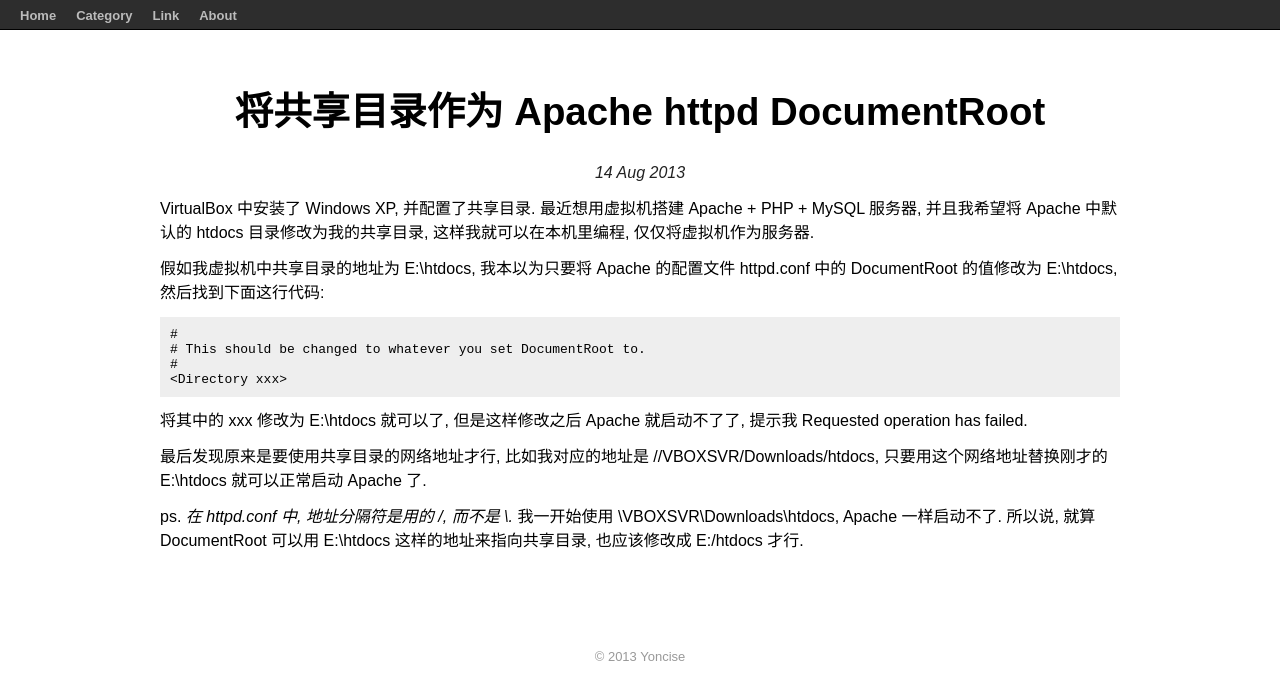
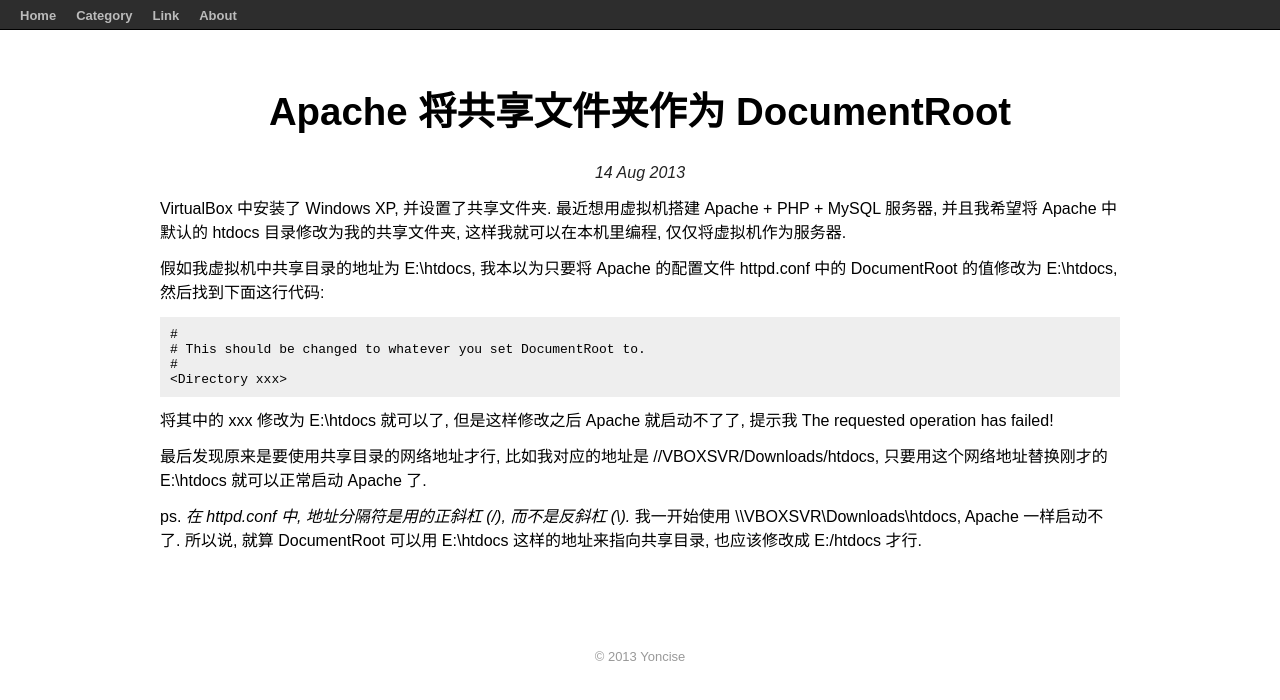
Before and after one commit to yoncise/yoncise.github.io, a Jekyll site: the page built from _posts/2013-08-14-Apache-将共享文件夹作为-DocumentRoot.md, in a window 1280 px wide. Shown: the top 700 px of the page. Built offline with Jekyll 4.4.1, drawn with Linux system fonts in a browser that asks for light colours; Markdown is read by kramdown in place of the engine named in the settings; comment, search, counter and statistics services are not loaded.

Commit message:
new post

```diff
--- a/_posts/2013-08-14-将共享目录作为-Apache-httpd-DocumentRoot.md
+++ b/_posts/2013-08-14-Apache-将共享文件夹作为-DocumentRoot.md
@@ -1,10 +1,11 @@
 ---
 layout: post
-title: 将共享目录作为 Apache httpd DocumentRoot
+title: Apache 将共享文件夹作为 DocumentRoot
 category: notes
+modified: 2013-08-15
 ---
-VirtualBox 中安装了 Windows XP, 并配置了共享目录. 最近想用虚拟机搭建 Apache + PHP + MySQL 服务器,
-并且我希望将 Apache 中默认的 htdocs 目录修改为我的共享目录, 这样我就可以在本机里编程, 仅仅将虚拟机作为服务器.
+VirtualBox 中安装了 Windows XP, 并设置了共享文件夹. 最近想用虚拟机搭建 Apache + PHP + MySQL 服务器,
+并且我希望将 Apache 中默认的 htdocs 目录修改为我的共享文件夹, 这样我就可以在本机里编程, 仅仅将虚拟机作为服务器.
 
 假如我虚拟机中共享目录的地址为 E:\htdocs, 我本以为只要将 Apache 的配置文件 httpd.conf 中的 DocumentRoot 的值修改为
 E:\htdocs, 然后找到下面这行代码:
@@ -15,10 +16,10 @@ E:\htdocs, 然后找到下面这行代码:
     <Directory xxx>
 
 将其中的 xxx 修改为 E:\htdocs 就可以了, 但是这样修改之后 Apache 就启动不了了,
-提示我 Requested operation has failed.
+提示我 The requested operation has failed!
 
 最后发现原来是要使用共享目录的网络地址才行, 比如我对应的地址是 //VBOXSVR/Downloads/htdocs,
 只要用这个网络地址替换刚才的 E:\htdocs 就可以正常启动 Apache 了.
 
-ps. *在 httpd.conf 中, 地址分隔符是用的 /, 而不是 \\.* 我一开始使用 \\VBOXSVR\Downloads\htdocs, Apache 一样启动不了.
+ps. *在 httpd.conf 中, 地址分隔符是用的正斜杠 (/), 而不是反斜杠 (\\).* 我一开始使用 \\\\VBOXSVR\Downloads\htdocs, Apache 一样启动不了.
 所以说, 就算 DocumentRoot 可以用 E:\htdocs 这样的地址来指向共享目录, 也应该修改成 E:/htdocs 才行.
```
